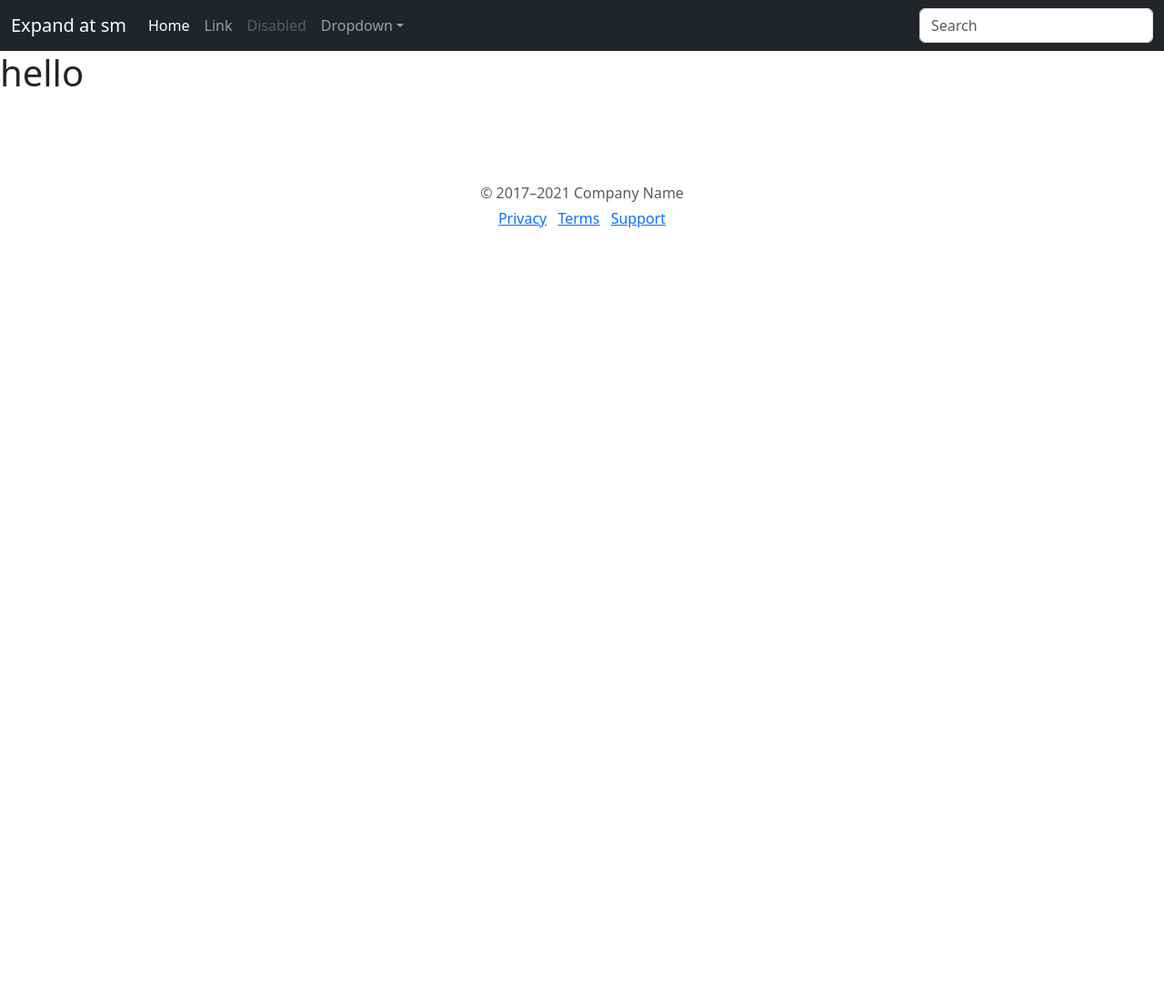
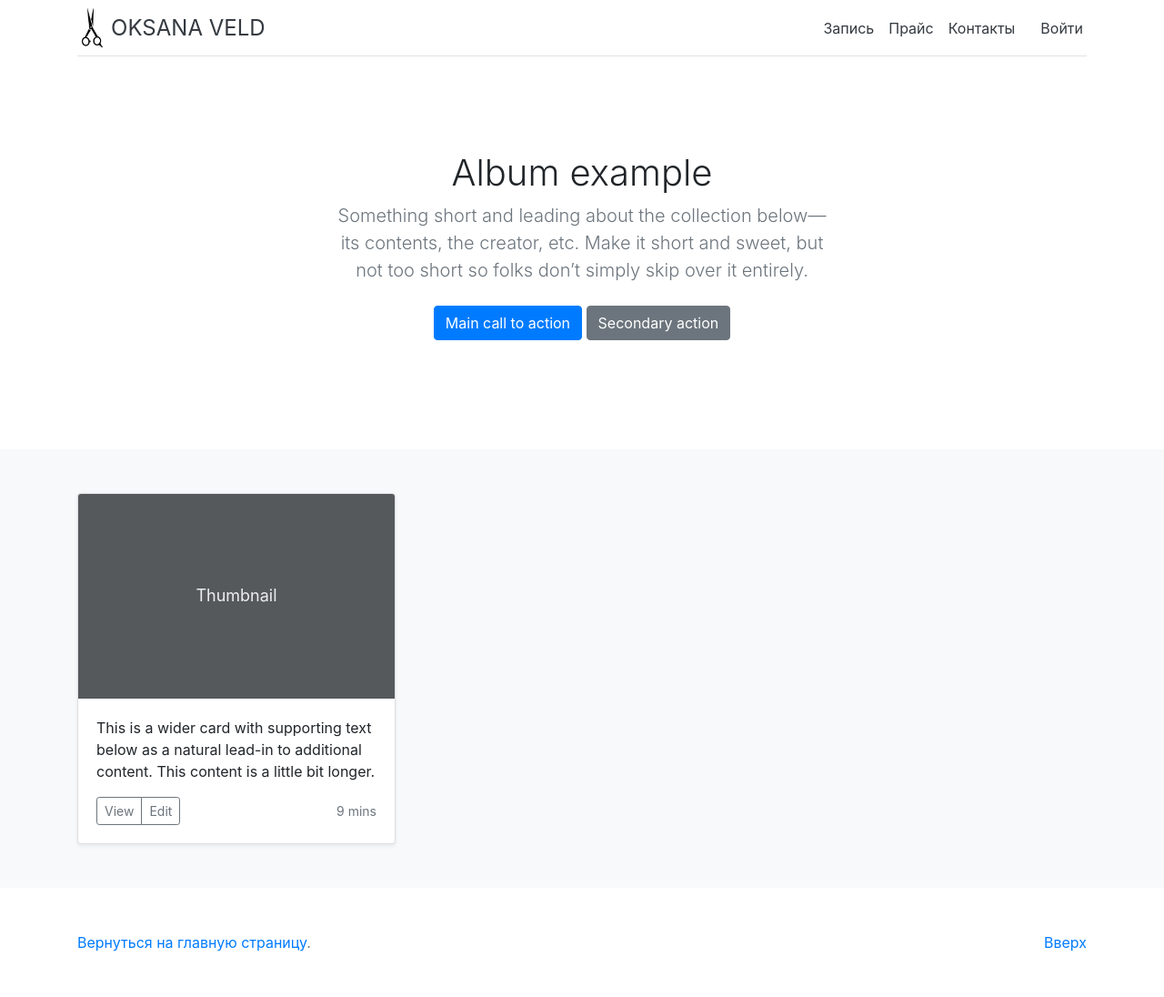
Before and after one commit to Veldyale/veld_site, a Django app: page / in a window 1280 px wide. Shown: the whole page at 91% size. Before the commit the page ends 250 px from the top, so only its background shows below. Run offline with Django 3.2, Linux system fonts and the light colour scheme; some libraries are stand-ins or nearby versions.

Commit message:
new design

```diff
--- /dev/null
+++ b/veld/static/veld/css/styles.css
@@ -0,0 +1,23 @@
+.logo {
+  display: block;
+  height: 45px !important;
+  margin: 0 auto;
+    }
+
+a {
+    text-decoration:none;
+}
+
+.bd-placeholder-img {
+    font-size: 1.125rem;
+    text-anchor: middle;
+    -webkit-user-select: none;
+    -moz-user-select: none;
+    user-select: none;
+}
+
+@media (min-width: 768px) {
+    .bd-placeholder-img-lg {
+      font-size: 3.5rem;
+    }
+}
--- a/veld/templates/veld/base.html
+++ b/veld/templates/veld/base.html
@@ -1,4 +1,4 @@
-
+{% load static %}
 <!doctype html>
 <html lang="en">
   <head>
@@ -7,10 +7,11 @@
     <meta name="description" content="">
     <meta name="author" content="Mark Otto, Jacob Thornton, and Bootstrap contributors">
     <meta name="generator" content="Hugo 0.88.1">
-    <title>Navbar Template · Bootstrap v5.1</title>
+    <title>Album example · Bootstrap v5.1</title>
 
-    <link rel="canonical" href="https://getbootstrap.com/docs/5.1/examples/navbars/">
+    <link rel="canonical" href="https://getbootstrap.com/docs/5.1/examples/album/">
     <link href="https://cdn.jsdelivr.net/npm/bootstrap@5.1.3/dist/css/bootstrap.min.css" rel="stylesheet" integrity="sha384-1BmE4kWBq78iYhFldvKuhfTAU6auU8tT94WrHftjDbrCEXSU1oBoqyl2QvZ6jIW3" crossorigin="anonymous">
+    <link rel="stylesheet" href="{% static 'veld/css/styles.css' %}">
 
     <!-- Bootstrap core CSS -->
 <link href="/docs/5.1/dist/css/bootstrap.min.css" rel="stylesheet" integrity="sha384-1BmE4kWBq78iYhFldvKuhfTAU6auU8tT94WrHftjDbrCEXSU1oBoqyl2QvZ6jIW3" crossorigin="anonymous">
@@ -25,43 +26,26 @@
 <meta name="theme-color" content="#7952b3">
 
 
-    <style>
-      .bd-placeholder-img {
-        font-size: 1.125rem;
-        text-anchor: middle;
-        -webkit-user-select: none;
-        -moz-user-select: none;
-        user-select: none;
-      }
-
-      @media (min-width: 768px) {
-        .bd-placeholder-img-lg {
-          font-size: 3.5rem;
-        }
-      }
-    </style>
 
 
-    <!-- Custom styles for this template -->
-    <link href="navbar.css" rel="stylesheet">
   </head>
   <body>
 
+<header>
+    {% include 'veld/navbar.html' %}
+</header>
+
 <main>
-{% block navbar %}
-{% include 'veld/navbar.html' %}
+{% block album %}
 {% endblock %}
 
 {% block content %}
-    <h1>Content</h1>
 {% endblock %}
+</main>
 
 {% include 'veld/footer.html' %}
-</main>
-
 
     <script src="/docs/5.1/dist/js/bootstrap.bundle.min.js" integrity="sha384-ka7Sk0Gln4gmtz2MlQnikT1wXgYsOg+OMhuP+IlRH9sENBO0LRn5q+8nbTov4+1p" crossorigin="anonymous"></script>
     <script src="https://cdn.jsdelivr.net/npm/bootstrap@5.1.3/dist/js/bootstrap.bundle.min.js" integrity="sha384-ka7Sk0Gln4gmtz2MlQnikT1wXgYsOg+OMhuP+IlRH9sENBO0LRn5q+8nbTov4+1p" crossorigin="anonymous"></script>
-
   </body>
 </html>
--- a/veld/templates/veld/footer.html
+++ b/veld/templates/veld/footer.html
@@ -1,8 +1,8 @@
-<footer class="my-5 pt-5 text-muted text-center text-small">
-    <p class="mb-1">&copy; 2017–2021 Company Name</p>
-    <ul class="list-inline">
-      <li class="list-inline-item"><a href="#">Privacy</a></li>
-      <li class="list-inline-item"><a href="#">Terms</a></li>
-      <li class="list-inline-item"><a href="#">Support</a></li>
-    </ul>
-  </footer>
+<footer class="text-muted py-5">
+  <div class="container">
+    <p class="float-end mb-1">
+      <a href="#">Вверх</a>
+    </p>
+    <p class="mb-0"><a href="/">Вернуться на главную страницу</a>.</p>
+  </div>
+</footer>
--- a/veld/templates/veld/index.html
+++ b/veld/templates/veld/index.html
@@ -1,5 +1,42 @@
 {% extends 'veld/base.html' %}
 
+{% block album %}
+  <section class="py-5 text-center container">
+    <div class="row py-lg-5">
+      <div class="col-lg-6 col-md-8 mx-auto">
+        <h1 class="fw-light">Album example</h1>
+        <p class="lead text-muted">Something short and leading about the collection below—its contents, the creator, etc. Make it short and sweet, but not too short so folks don’t simply skip over it entirely.</p>
+        <p>
+          <a href="#" class="btn btn-primary my-2">Main call to action</a>
+          <a href="#" class="btn btn-secondary my-2">Secondary action</a>
+        </p>
+      </div>
+    </div>
+  </section>
+{% endblock %}
+
 {% block content %}
-    <h1>hello</h1>
+  <div class="album py-5 bg-light">
+    <div class="container">
+      <div class="row row-cols-1 row-cols-sm-2 row-cols-md-3 g-3">
+        <div class="col">
+          <div class="card shadow-sm">
+            <svg class="bd-placeholder-img card-img-top" width="100%" height="225" xmlns="http://www.w3.org/2000/svg" role="img" aria-label="Placeholder: Thumbnail" preserveAspectRatio="xMidYMid slice" focusable="false"><title>Placeholder</title><rect width="100%" height="100%" fill="#55595c"/><text x="50%" y="50%" fill="#eceeef" dy=".3em">Thumbnail</text></svg>
+
+            <div class="card-body">
+              <p class="card-text">This is a wider card with supporting text below as a natural lead-in to additional content. This content is a little bit longer.</p>
+              <div class="d-flex justify-content-between align-items-center">
+                <div class="btn-group">
+                  <button type="button" class="btn btn-sm btn-outline-secondary">View</button>
+                  <button type="button" class="btn btn-sm btn-outline-secondary">Edit</button>
+                </div>
+                <small class="text-muted">9 mins</small>
+              </div>
+            </div>
+          </div>
+        </div>
+       </div>
+      </div>
+    </div>
+  </div>
 {% endblock %}
--- a/veld/templates/veld/navbar.html
+++ b/veld/templates/veld/navbar.html
@@ -1,33 +1,15 @@
-  <nav class="navbar navbar-expand-sm navbar-dark bg-dark" aria-label="Third navbar example">
-    <div class="container-fluid">
-      <a class="navbar-brand" href="#">Expand at sm</a>
-      <button class="navbar-toggler" type="button" data-bs-toggle="collapse" data-bs-target="#navbarsExample03" aria-controls="navbarsExample03" aria-expanded="false" aria-label="Toggle navigation">
-        <span class="navbar-toggler-icon"></span>
-      </button>
+<div class="container">
+    <div class="d-flex flex-column flex-md-row align-items-center pb-2 mt-2 mb-2 border-bottom">
+      <a href="/" class="d-flex align-items-center text-dark text-decoration-none">
+          <img class="logo me-2" src="../static/veld/img/scissors.png" alt="">
+        <span class="fs-4">OKSANA VELD</span>
+      </a>
 
-      <div class="collapse navbar-collapse" id="navbarsExample03">
-        <ul class="navbar-nav me-auto mb-2 mb-sm-0">
-          <li class="nav-item">
-            <a class="nav-link active" aria-current="page" href="#">Home</a>
-          </li>
-          <li class="nav-item">
-            <a class="nav-link" href="#">Link</a>
-          </li>
-          <li class="nav-item">
-            <a class="nav-link disabled">Disabled</a>
-          </li>
-          <li class="nav-item dropdown">
-            <a class="nav-link dropdown-toggle" href="#" id="dropdown03" data-bs-toggle="dropdown" aria-expanded="false">Dropdown</a>
-            <ul class="dropdown-menu" aria-labelledby="dropdown03">
-              <li><a class="dropdown-item" href="#">Action</a></li>
-              <li><a class="dropdown-item" href="#">Another action</a></li>
-              <li><a class="dropdown-item" href="#">Something else here</a></li>
-            </ul>
-          </li>
-        </ul>
-        <form>
-          <input class="form-control" type="text" placeholder="Search" aria-label="Search">
-        </form>
-      </div>
+      <nav class="d-inline-flex mt-0 mt-md-0 ms-md-auto">
+        <a class="me-3 py-2 text-dark text-decoration-none" href="#">Запись</a>
+        <a class="me-3 py-2 text-dark text-decoration-none" href="#">Прайс</a>
+        <a class="me-4 py-2 text-dark text-decoration-none" href="#">Контакты</a>
+        <a class="mx-1 py-2 text-dark text-decoration-none" href="#">Войти</a>
+      </nav>
     </div>
-  </nav>
+    </div>
```
Also changed, not shown: static/veld/css/style.css (added, +13 -0 lines), veld_site/settings.py (+6 -1 lines), veld/static/veld/img/scissors.png (added), 1 other file.
